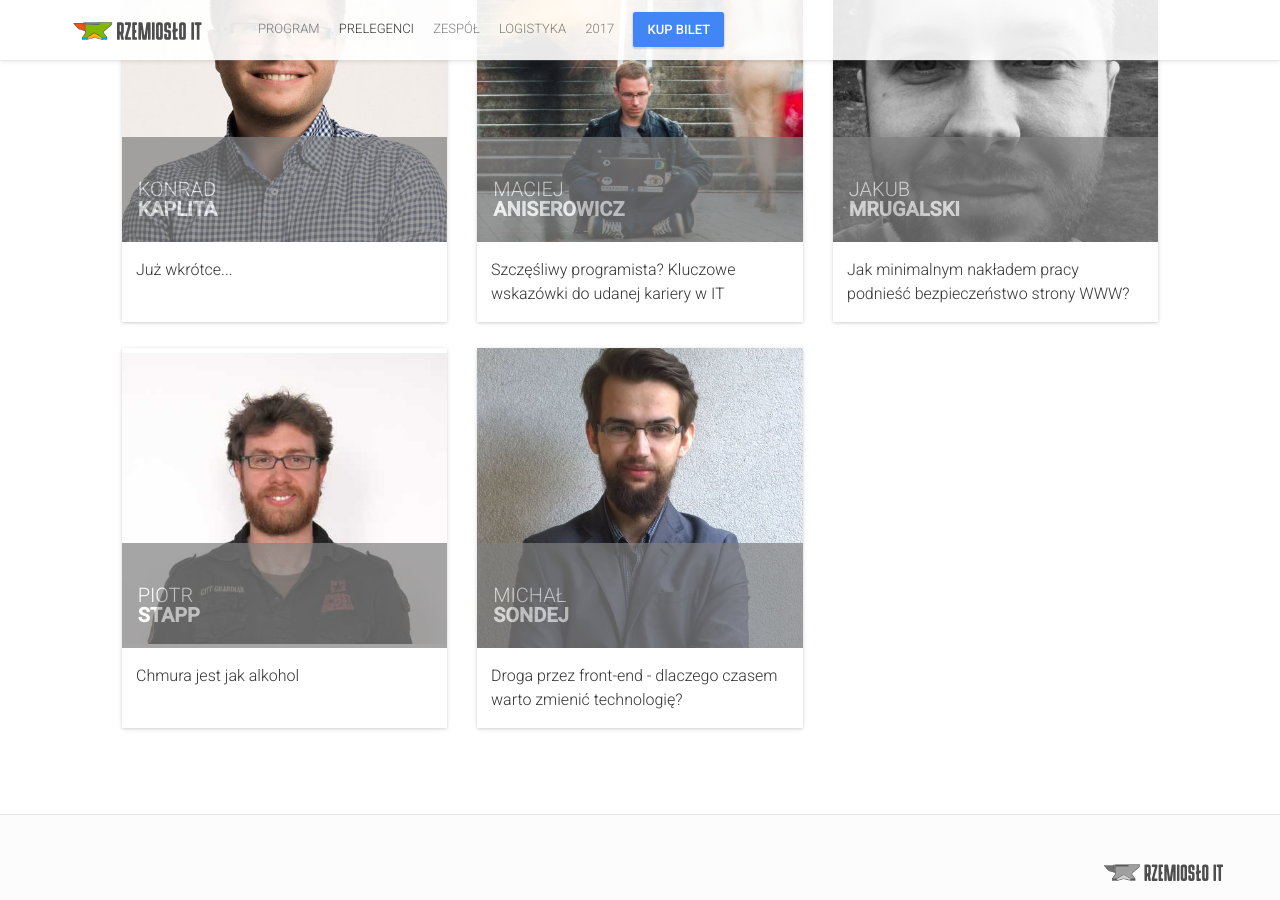
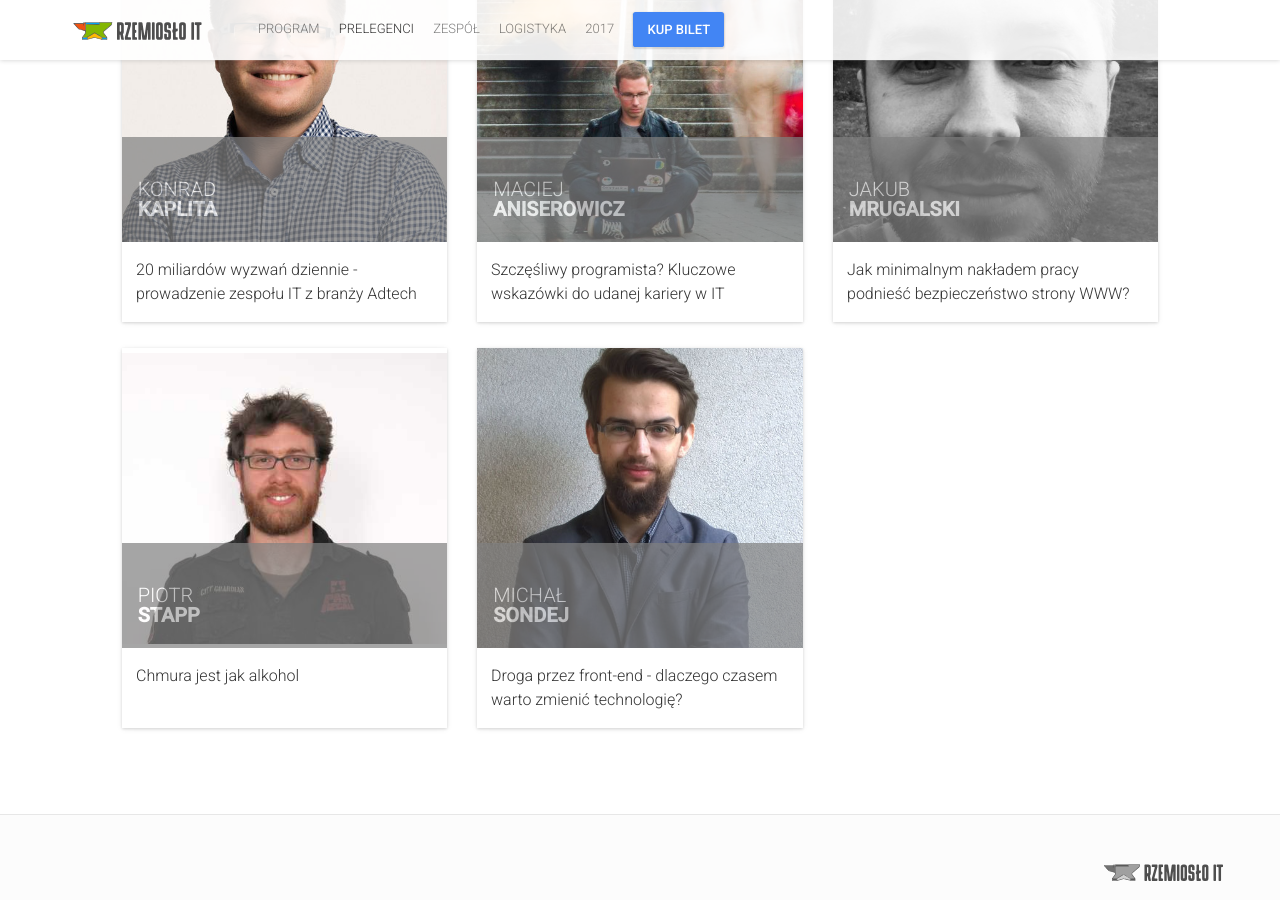
Before and after one commit to rzemioslo-it/rzemioslo-it.github.io, a Jekyll site: the page built from speakers.html, in a window 1280 px wide and 900 px high, scrolled down 921 px. Built offline with Jekyll 4.4.1, drawn with Linux system fonts in a browser that asks for light colours; nearby versions of some CDN libraries; comment, search, counter and statistics services are not loaded.

Commit message:
Konrad Kaplita - temat

```diff
--- a/_data/sessions.yml
+++ b/_data/sessions.yml
@@ -88,7 +88,7 @@
   speakers: [3]
 -
   id: 007
-  title: Już wkrótce...
+  title: 20 miliardów wyzwań dziennie - prowadzenie zespołu IT z branży Adtech
   description: >
   subtype: presentation
   speakers: [4]
```
